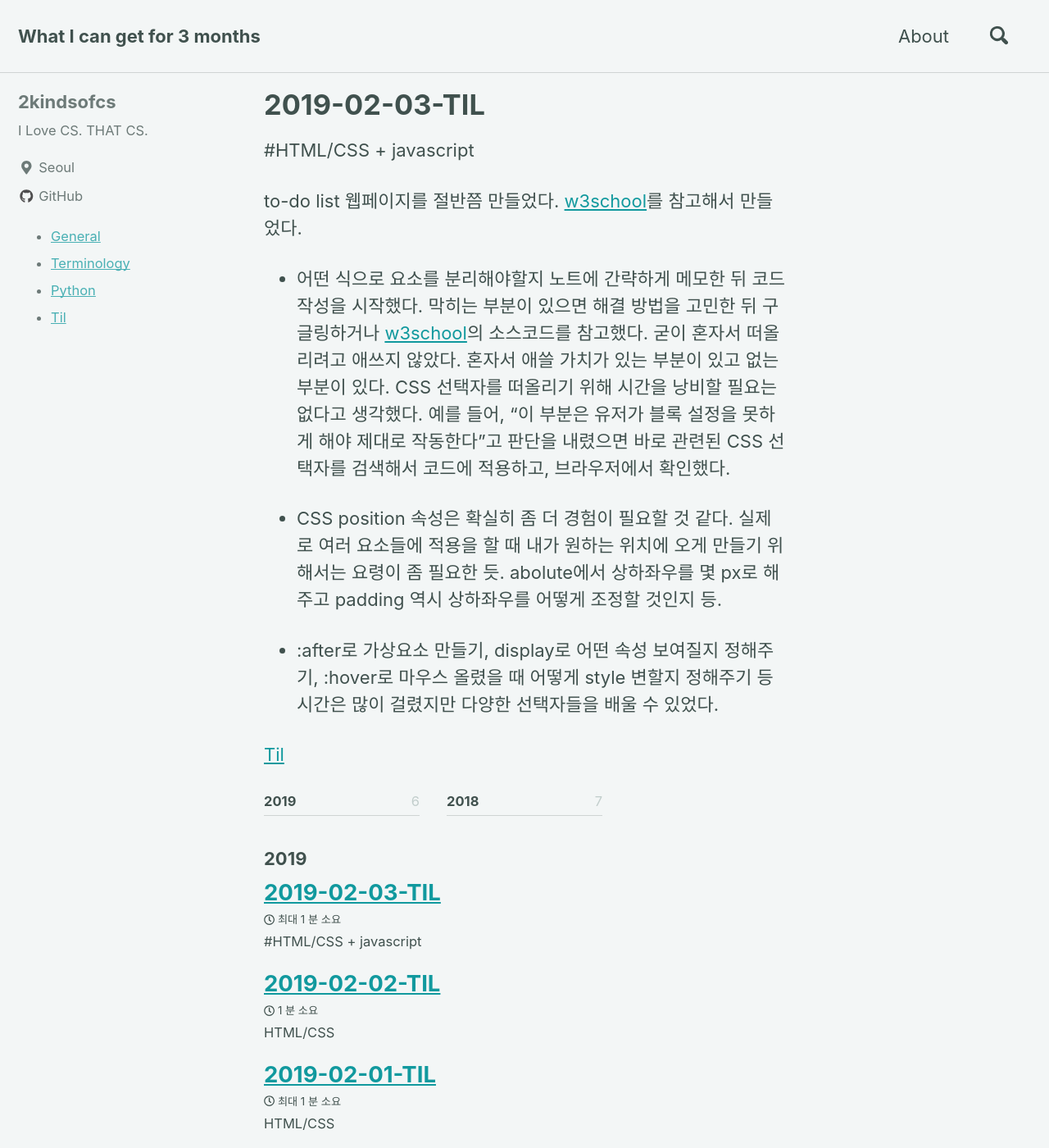
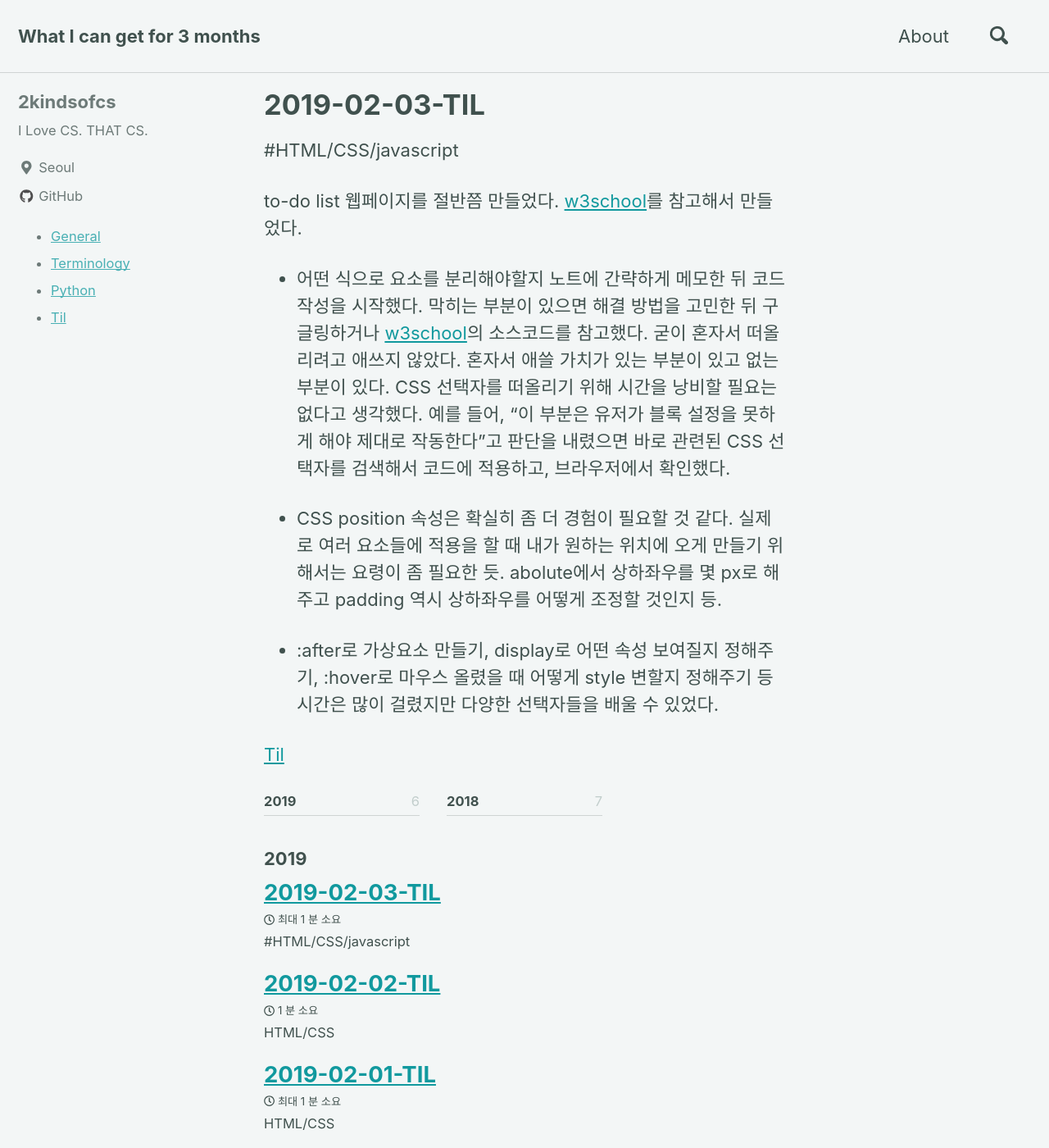
Before and after one commit to 2kindsofcs/-, a Jekyll site: the page built from _posts/2019-02-03-TIL.md, in a window 1280 px wide and 1400 px high. Shown: the whole window at 82% size. Built offline with Jekyll 4.4.1, drawn with Linux system fonts in a browser that asks for light colours; nearby versions of some CDN libraries.

Commit message:
Fix sentence

```diff
--- a/_posts/2019-02-03-TIL.md
+++ b/_posts/2019-02-03-TIL.md
@@ -5,7 +5,7 @@ slug: "190203-TIL"
 categories: TIL
 ---
 
-#HTML/CSS + javascript
+#HTML/CSS/javascript
 
 to-do list 웹페이지를 절반쯤 만들었다. [w3school]를 참고해서 만들었다.
 
```
